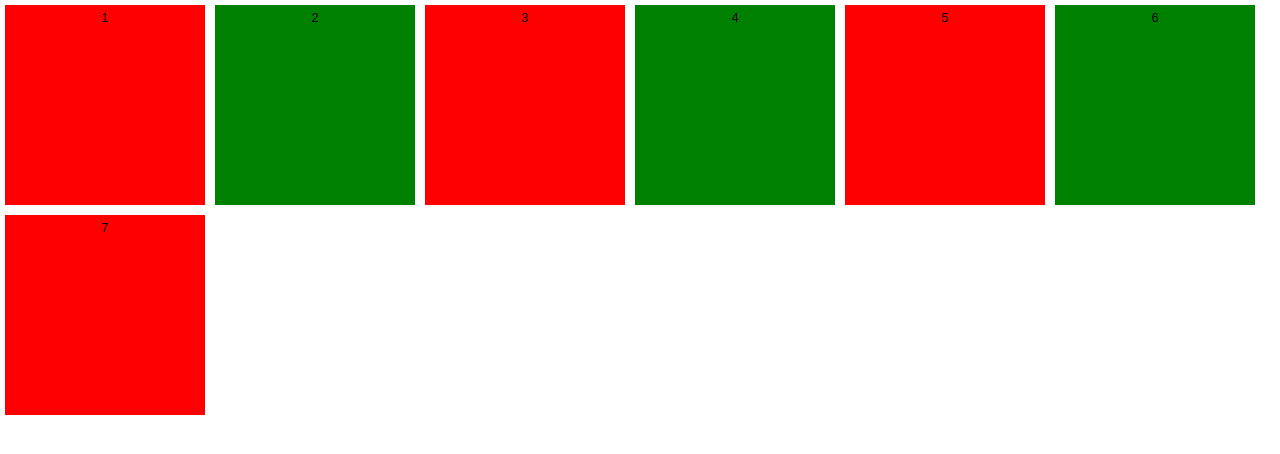
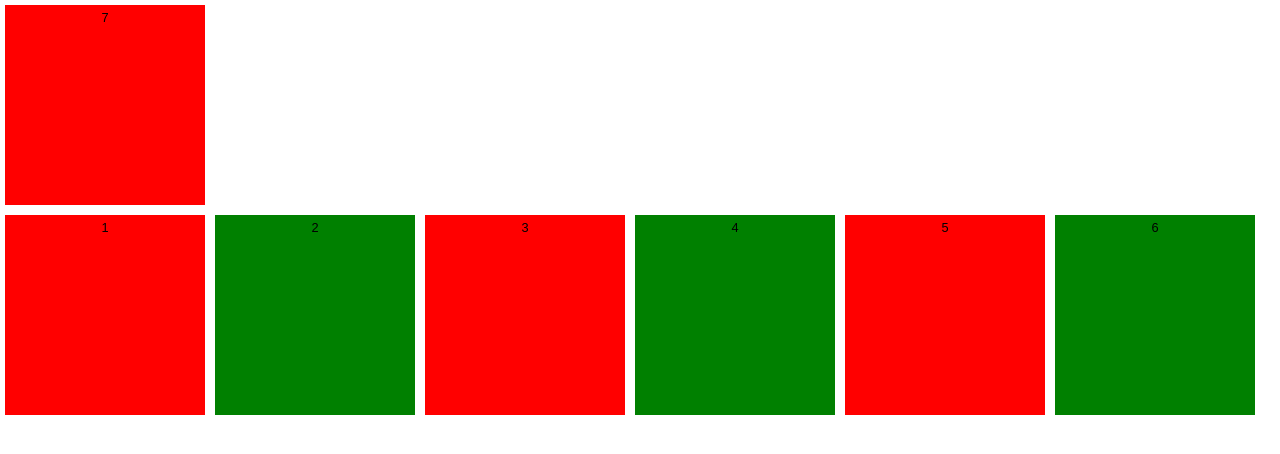
Before and after one commit to kawserahmed47/css-flexbox, a plain HTML site: page index.html in a window 1280 px wide. Drawn offline with Linux system fonts and the light colour scheme.

Commit message:
flex-flow: row wrap-reverse;

```diff
--- a/style.css
+++ b/style.css
@@ -12,7 +12,7 @@
   .container {
     max-height: 600px;
     display: flex;
-    flex-flow: row wrap;
+    flex-flow: row wrap-reverse;
   }
 
 .item{
```
